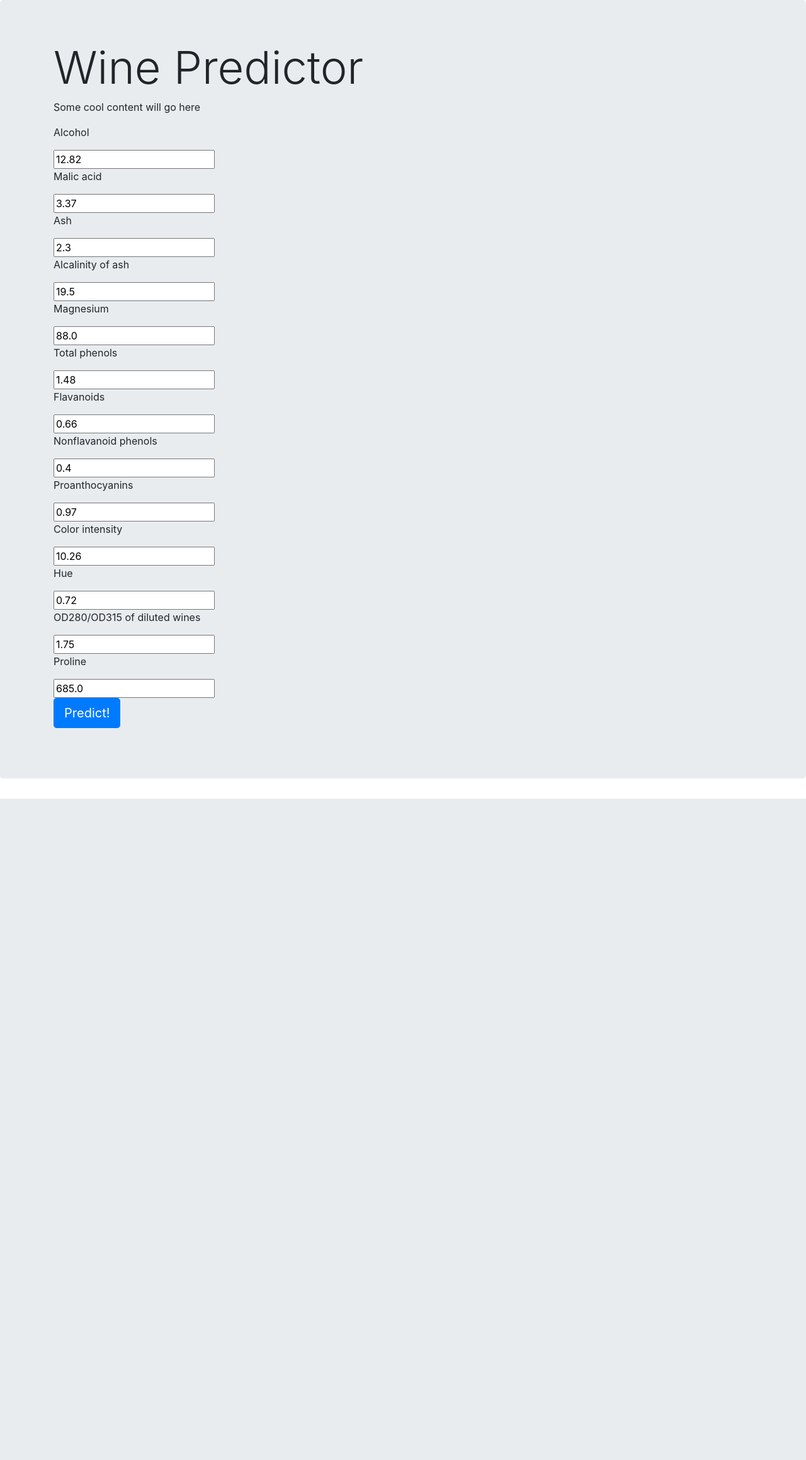
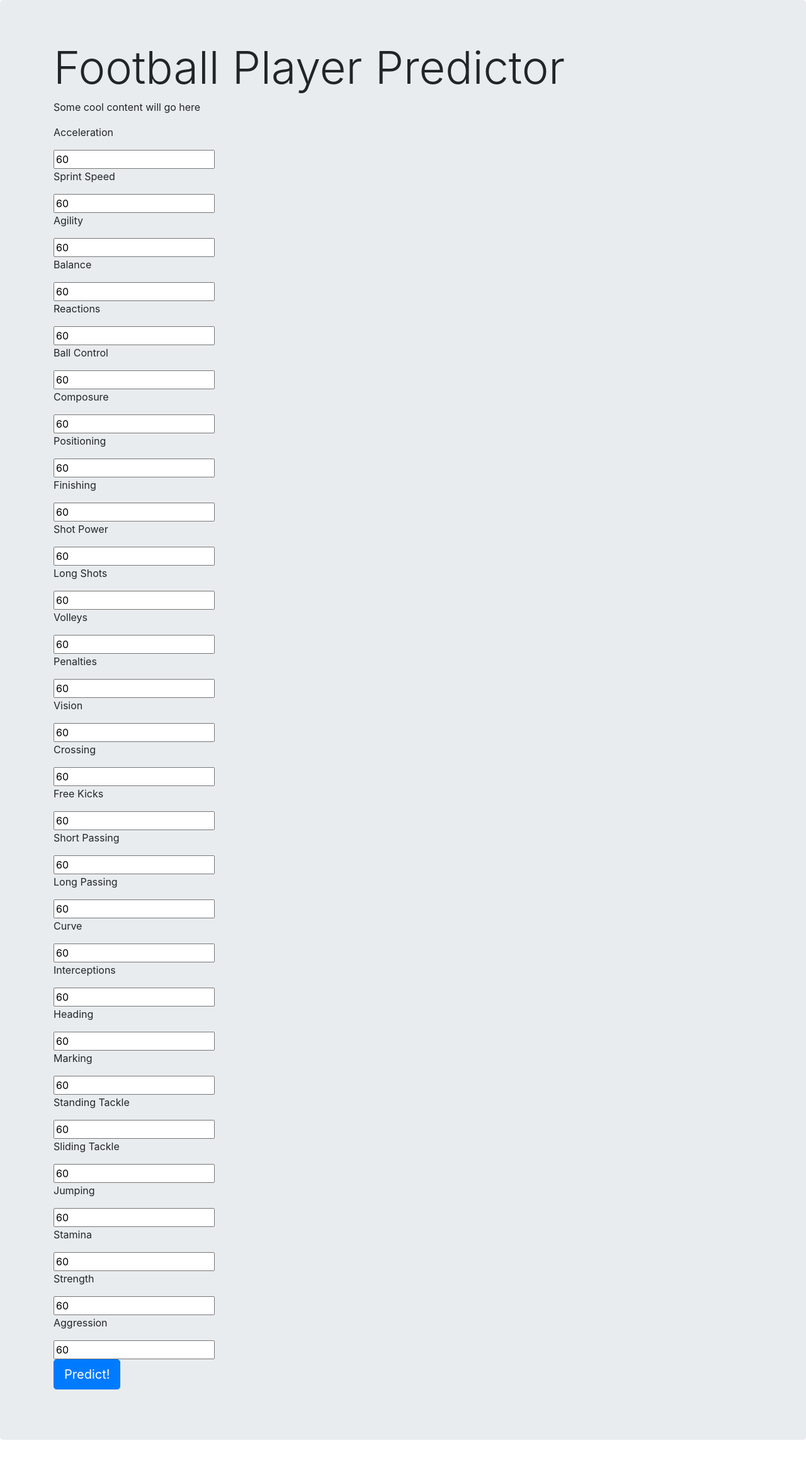
Before and after one commit to dirkstrong1/football_player_predictor_deployment, a Flask app: page / in a window 1280 px wide. Shown: the whole page at 63% size. Before the commit the page ends 1268 px from the top, so only its background shows below. Run offline with Flask 2, Linux system fonts and the light colour scheme; some libraries are stand-ins or nearby versions.

Commit message:
created flask app and organized repo

```diff
--- a/app.py
+++ b/app.py
@@ -1,6 +1,6 @@
 from flask import Flask, send_from_directory, render_template, request, abort
 from waitress import serve
-from models.wine_predictor import predict_wine
+from models.player_predictor import predict_player
 
 app = Flask(__name__, static_url_path="/static")
 
@@ -11,19 +11,25 @@ def index():
 
 @app.route("/get_results", methods=["POST"])
 def get_results():
-    """ Predict the class of wine based on the inputs. """
+    """ Predict the player class based on the inputs. """
     data = request.form
     print(data)
 
-    expected_features = ("Alcohol", "Malic acid", "Ash", "Alcalinity of ash",
-                         "Magnesium", "Total phenols", "Flavanoids", "Nonflavanoid phenols",
-                         "Proanthocyanins", "Color intensity", "Hue",
-                         "OD280/OD315 of diluted wines", "Proline")
+    expected_features = ('acceleration', 'sprint_speed', 'agility', 'balance',
+        'reactions', 'ball_control', 'composure', 'positioning',
+        'finishing','shot_power', 'long_shots', 'volleys', 'penalties',
+        'vision', 'crossing', 'free_kick', 'short_pass', 'long_pass',
+        'pass_curve', 'interceptions', 'heading', 'marking',
+        'standing_tackle', 'sliding_tackle',
+        'jumping', 'stamina', 'strength', 'aggression')
+
+    for feature in expected_features:
+        print(data[feature])
 
     if data and all(feature in data for feature in expected_features):
         # Convert the dict of fields into a list
         test_value = [float(data[feature]) for feature in expected_features]
-        predicted_class = predict_wine(test_value)
+        predicted_class = predict_player(test_value)
         return render_template("results.html", predicted_class=predicted_class)
     else:
         return abort(400)
--- a/static/index.html
+++ b/static/index.html
@@ -6,38 +6,68 @@
   <body>
     <div class="jumbotron">
       <div class="container">
-        <h1 class="display-3">Wine Predictor</h1>
+        <h1 class="display-3">Football Player Predictor</h1>
         <p>
           Some cool content will go here
         </p>
         <p>
           <form action="/get_results" method="post">
-            <p>Alcohol</p>
-            <input type="text" name="Alcohol" value="12.82">
-            <p>Malic acid</p>
-            <input type="text" name="Malic acid" value="3.37">
-            <p>Ash</p>
-            <input type="text" name="Ash" value="2.3">
-            <p>Alcalinity of ash</p>
-            <input type="text" name="Alcalinity of ash" value="19.5">
-            <p>Magnesium</p>
-            <input type="text" name="Magnesium" value="88.0">
-            <p>Total phenols</p>
-            <input type="text" name="Total phenols" value="1.48">
-            <p>Flavanoids</p>
-            <input type="text" name="Flavanoids" value="0.66">
-            <p>Nonflavanoid phenols</p>
-            <input type="text" name="Nonflavanoid phenols" value="0.4">
-            <p>Proanthocyanins</p>
-            <input type="text" name="Proanthocyanins" value="0.97">
-            <p>Color intensity</p>
-            <input type="text" name="Color intensity" value="10.26">
-            <p>Hue</p>
-            <input type="text" name="Hue" value="0.72">
-            <p>OD280/OD315 of diluted wines</p>
-            <input type="text" name="OD280/OD315 of diluted wines" value="1.75">
-            <p>Proline</p>
-            <input type="text" name="Proline" value="685.0">
+            <p>Acceleration</p>
+            <input type="text" name="acceleration" value="60">
+            <p>Sprint Speed</p>
+            <input type="text" name="sprint_speed" value="60">
+            <p>Agility</p>
+            <input type="text" name="agility" value="60">
+            <p>Balance</p>
+            <input type="text" name="balance" value="60">
+            <p>Reactions</p>
+            <input type="text" name="reactions" value="60">
+            <p>Ball Control</p>
+            <input type="text" name="ball_control" value="60">
+            <p>Composure</p>
+            <input type="text" name="composure" value="60">
+            <p>Positioning</p>
+            <input type="text" name="positioning" value="60">
+            <p>Finishing</p>
+            <input type="text" name="finishing" value="60">
+            <p>Shot Power</p>
+            <input type="text" name="shot_power" value="60">
+            <p>Long Shots</p>
+            <input type="text" name="long_shots" value="60">
+            <p>Volleys</p>
+            <input type="text" name="volleys" value="60">
+            <p>Penalties</p>
+            <input type="text" name="penalties" value="60">
+            <p>Vision</p>
+            <input type="text" name="vision" value="60">
+            <p>Crossing</p>
+            <input type="text" name="crossing" value="60">
+            <p>Free Kicks</p>
+            <input type="text" name="free_kick" value="60">
+            <p>Short Passing</p>
+            <input type="text" name="short_pass" value="60">
+            <p>Long Passing</p>
+            <input type="text" name="long_pass" value="60">
+            <p>Curve</p>
+            <input type="text" name="pass_curve" value="60">
+            <p>Interceptions</p>
+            <input type="text" name="interceptions" value="60">
+            <p>Heading</p>
+            <input type="text" name="heading" value="60">
+            <p>Marking</p>
+            <input type="text" name="marking" value="60">
+            <p>Standing Tackle</p>
+            <input type="text" name="standing_tackle" value="60">
+            <p>Sliding Tackle</p>
+            <input type="text" name="sliding_tackle" value="60">
+            <p>Jumping</p>
+            <input type="text" name="jumping" value="60">
+            <p>Stamina</p>
+            <input type="text" name="stamina" value="60">
+            <p>Strength</p>
+            <input type="text" name="strength" value="60">
+            <p>Aggression</p>
+            <input type="text" name="aggression" value="60">
             <br>
             <input type="submit" class="btn btn-primary btn-lg" value="Predict!">
           </form>
--- a/templates/results.html
+++ b/templates/results.html
@@ -5,7 +5,7 @@
     <link rel="stylesheet" media="screen" href="{{ url_for('static', filename='bootstrap.min.css') }}">
 </head>
 <body>
-    We predict that this wine is from class {{ predicted_class }}
+    We predict that this player is from class {{ predicted_class }}
     <br>
 
     <img src="{{ url_for('static', filename='upward_sloping_chart.png') }}" alt="">
```
Also changed, not shown: models/player_predictor.py (added, +16 -0 lines), models/wine_predictor.py (deleted, +0 -16 lines), 2 other files.
